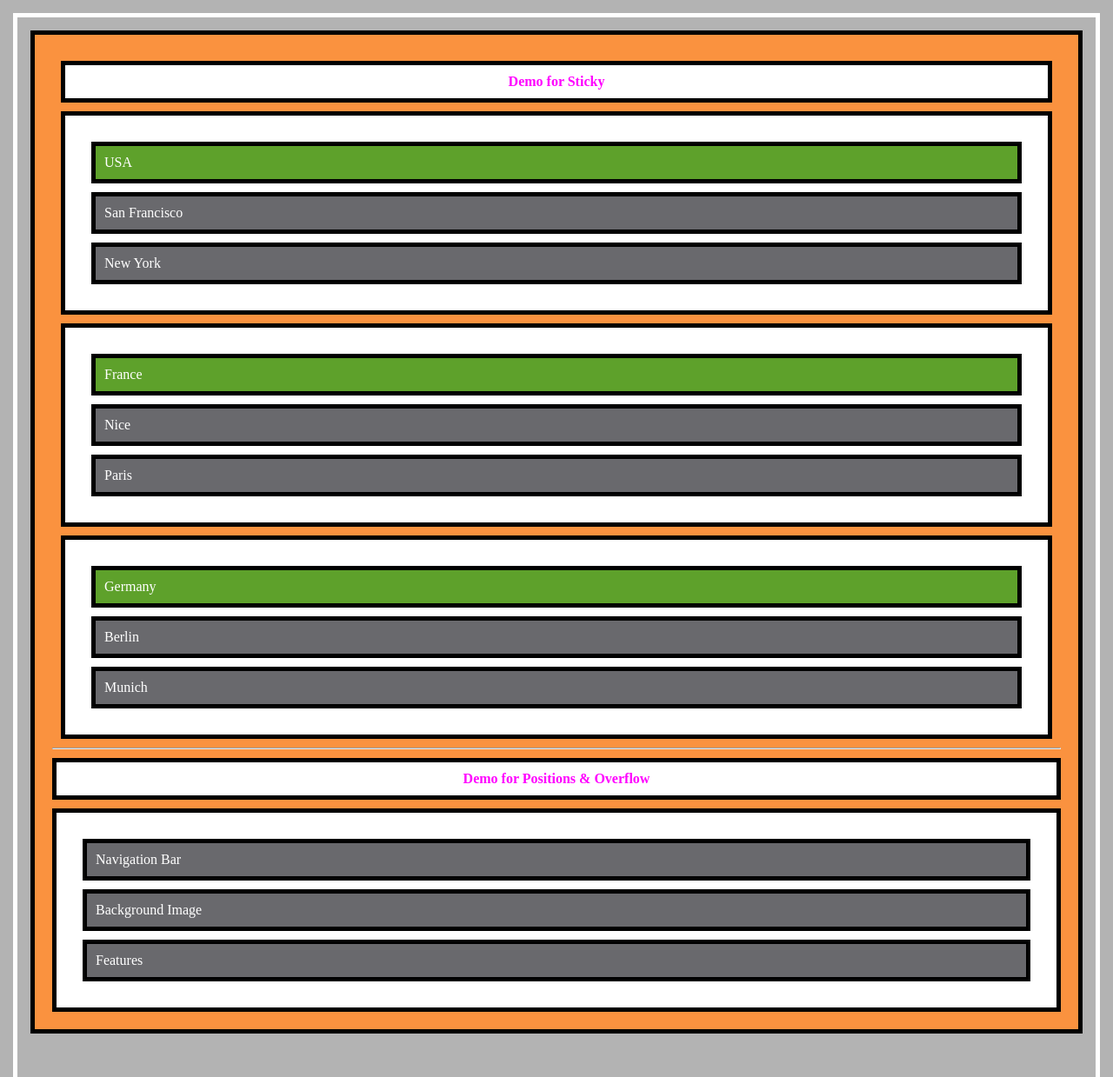
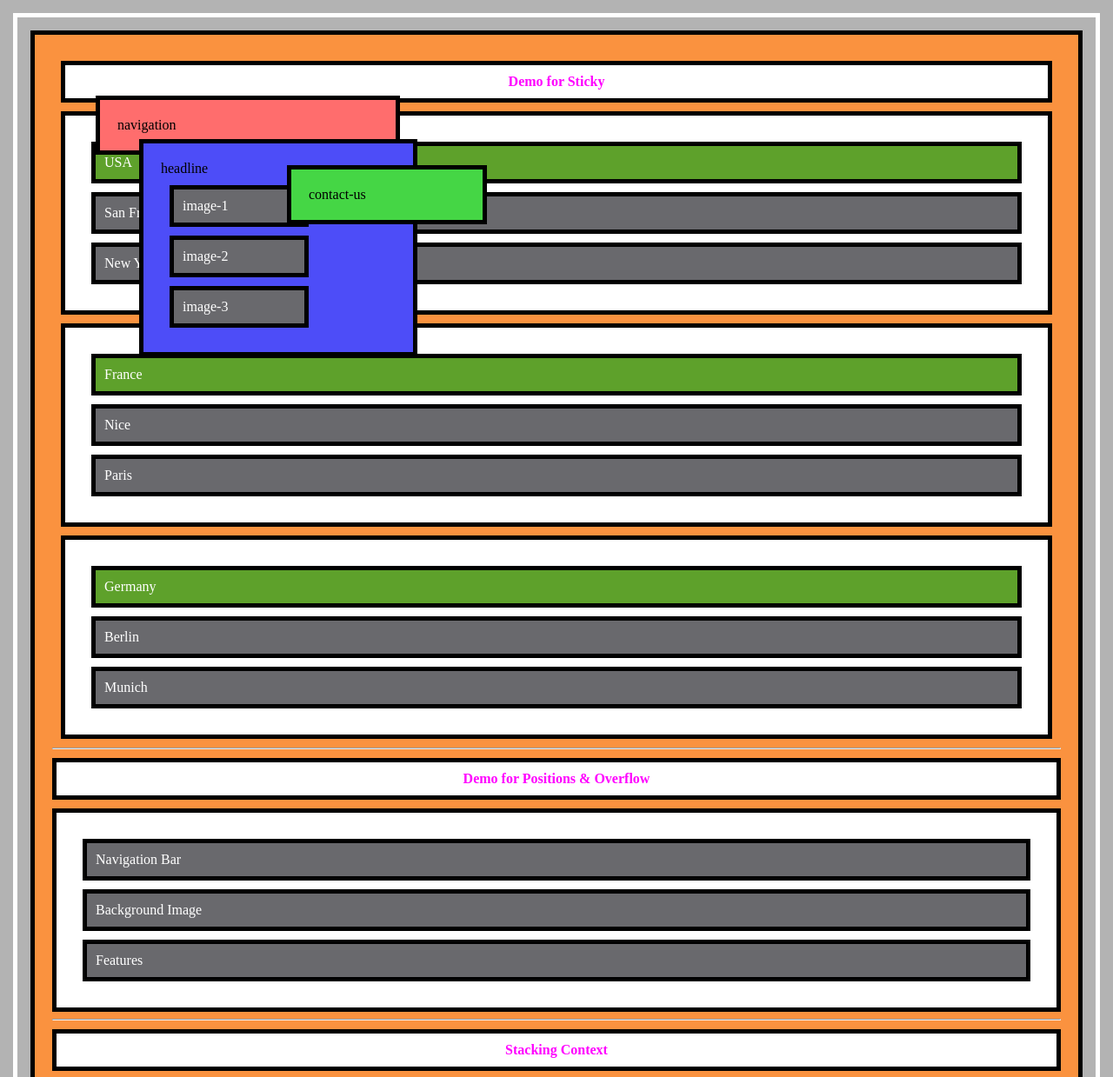
Before and after one commit to actionanand/css-position-lab, a website built with Vite: page index.html in a window 1280 px wide. Shown: the top 1239 px of the page at 87% size. Built offline with nearby package versions, Linux system fonts and the light colour scheme.

Commit message:
completed

```diff
--- a/index.html
+++ b/index.html
@@ -8,7 +8,10 @@
   </head>
   <body>
     <div id="sticky"></div>
+    <hr>
     <div id="position"></div>
+    <hr>
+    <div id="stacking"></div>
     <script type="module" src="/src/main.ts"></script>
   </body>
 </html>
--- a/src/main.ts
+++ b/src/main.ts
@@ -4,8 +4,12 @@ import './position.css'
 import htmlContentSicky from './sticky.html?raw';
 import './sticky.css'
 
+import htmlContentStack from './stacking.html?raw';
+import './stacking.css'
+
 document.querySelector<HTMLDivElement>('#sticky')!.innerHTML = htmlContentSicky;
 document.querySelector<HTMLDivElement>('#position')!.innerHTML = htmlContentPos;
+document.querySelector<HTMLDivElement>('#stacking')!.innerHTML = htmlContentStack;
 
 // document.querySelector('#app').innerHTML = `
 //   <div>
--- a/src/position.html
+++ b/src/position.html
@@ -1,4 +1,3 @@
-<hr>
 <div class="title2"> Demo for Positions & Overflow </div>
 <div class="parent2">
   <div class="child-1">Navigation Bar</div>
--- /dev/null
+++ b/src/stacking.css
@@ -0,0 +1,70 @@
+.stcking {
+  background: white;
+  padding: 20px;
+  border: 5px solid black;
+  margin: 0;
+  height: 450px;
+}
+
+.navigation, .headline, .contact-us {
+  padding: 20px;
+  border: 5px solid black;
+  margin: 10px;
+  position: fixed;
+}
+
+.headline div {
+  background: rgb(105, 105, 109);
+  color: white;
+  padding: 10px;
+  border: 5px solid black;
+  margin: 10px;
+  width: 130px;
+}
+
+.navigation {
+  background: rgb(255, 109, 109);
+  top: 100px;
+  left: 100px;
+  width: 300px;
+}
+
+.headline {
+  background: rgb(77, 77, 248);
+  top: 150px;
+  left: 150px;
+  width: 270px;
+  height: 200px;
+}
+
+.contact-us {
+  background: rgb(69, 214, 69);
+  top: 180px;
+  left: 320px;
+  width: 180px;
+}
+
+.image-1 {
+  top: 200px;
+  left: 230px;
+}
+
+.image-2 {
+  top: 230px;
+  left: 260px;
+}
+
+.image-3 {
+  left: 300px;
+  top: 260px;
+}
+
+.title3 {
+  color: magenta;
+  font-weight: bold;
+  text-align: center;
+  border: 5px solid black;
+  background-color: white;
+  margin: 10px 0;
+  padding: 10px;
+}
--- /dev/null
+++ b/src/stacking.html
@@ -0,0 +1,10 @@
+<div class="title3"> Stacking Context </div>
+<div class="stcking">
+  <div class="navigation">navigation</div>
+  <div class="headline">headline
+      <div class="image-1">image-1</div>
+      <div class="image-2">image-2</div>
+      <div class="image-3">image-3</div>
+  </div>
+  <div class="contact-us">contact-us</div>
+</div>
```
Also changed, not shown: README.md.
